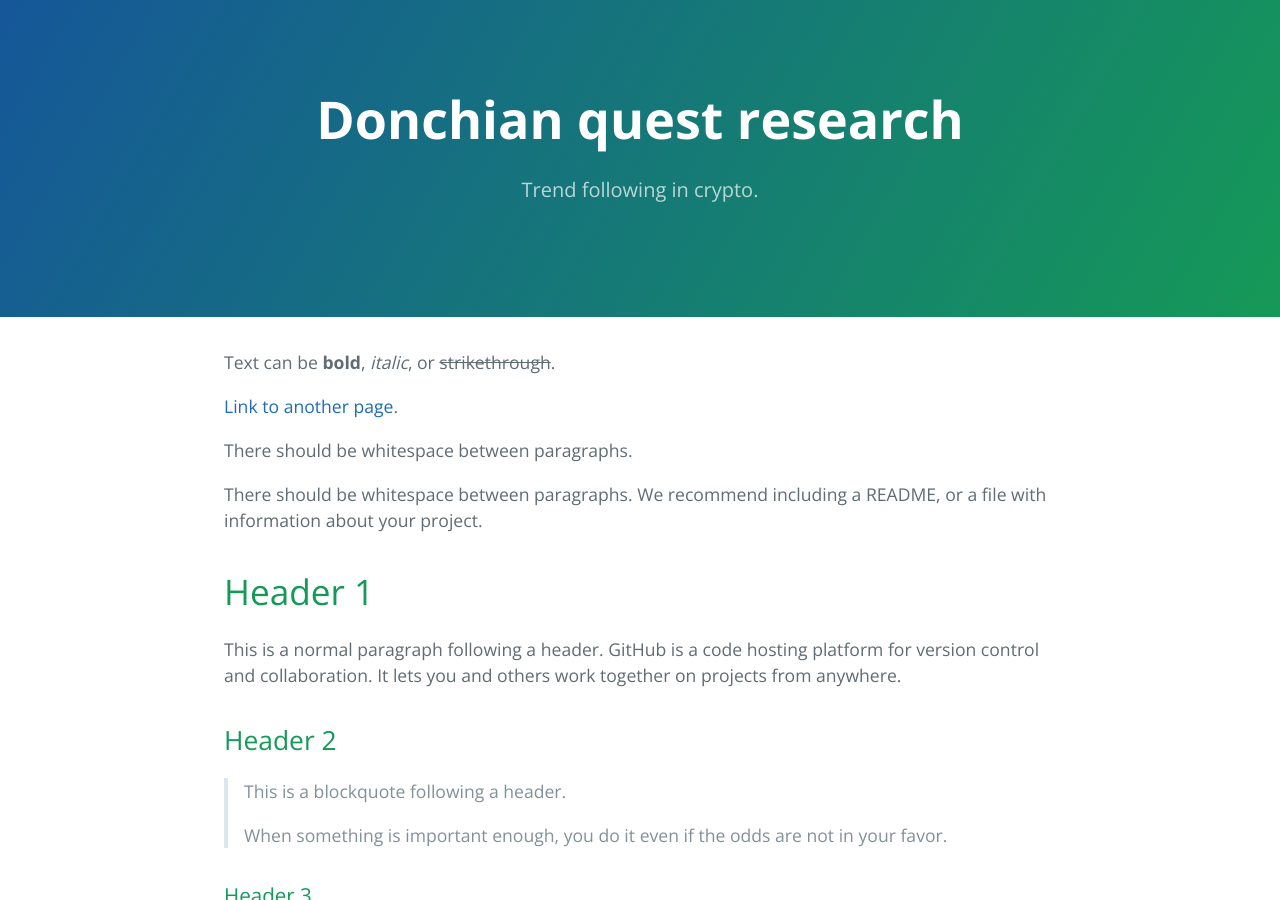
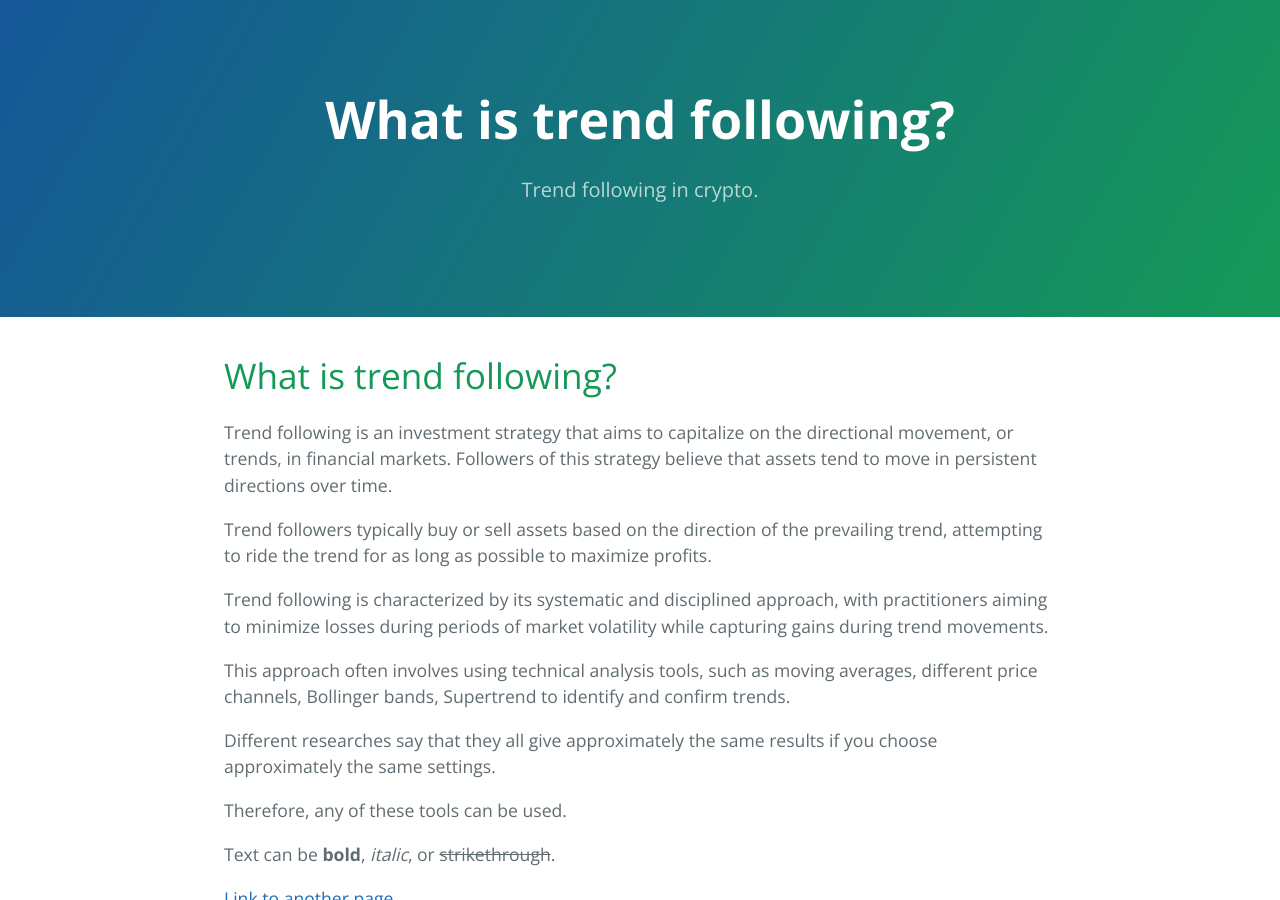
Before and after one commit to sergeyen7/sergeyen7.github.io, a Jekyll site: the page built from index.md, in a window 1280 px wide and 900 px high. Built offline with Jekyll 4.4.1, drawn with Linux system fonts in a browser that asks for light colours; our own code applies the rules of GitHub Pages for plain Markdown files.

Commit message:
Update index.md

```diff
--- a/index.md
+++ b/index.md
@@ -1,6 +1,21 @@
 ---
 layout: default
 ---
+
+# What is trend following?
+
+Trend following is an investment strategy that aims to capitalize on the directional movement, or trends, in financial markets. Followers of this strategy believe that assets tend to move in persistent directions over time.
+
+Trend followers typically buy or sell assets based on the direction of the prevailing trend, attempting to ride the trend for as long as possible to maximize profits.
+
+Trend following is characterized by its systematic and disciplined approach, with practitioners aiming to minimize losses during periods of market volatility while capturing gains during trend movements.
+
+This approach often involves using technical analysis tools, such as moving averages, different price channels, Bollinger bands, Supertrend to identify and confirm trends.
+
+Different researches say that they all give approximately the same results if you choose approximately the same settings.
+
+Therefore, any of these tools can be used.
+
 
 Text can be **bold**, _italic_, or ~~strikethrough~~.
 
```
